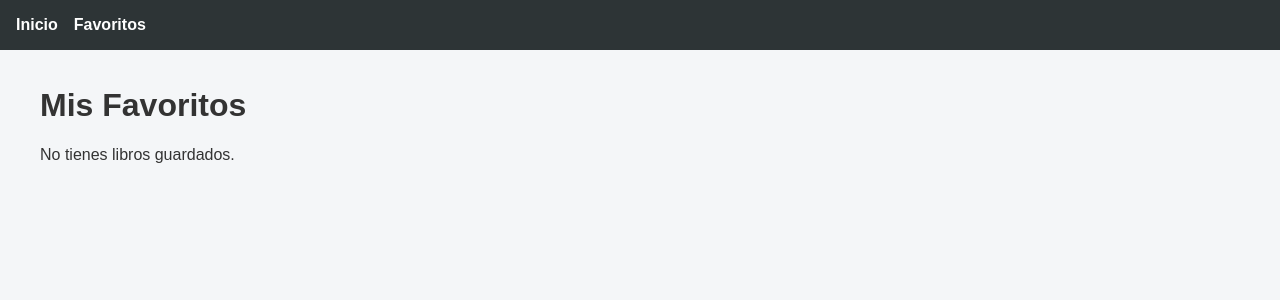
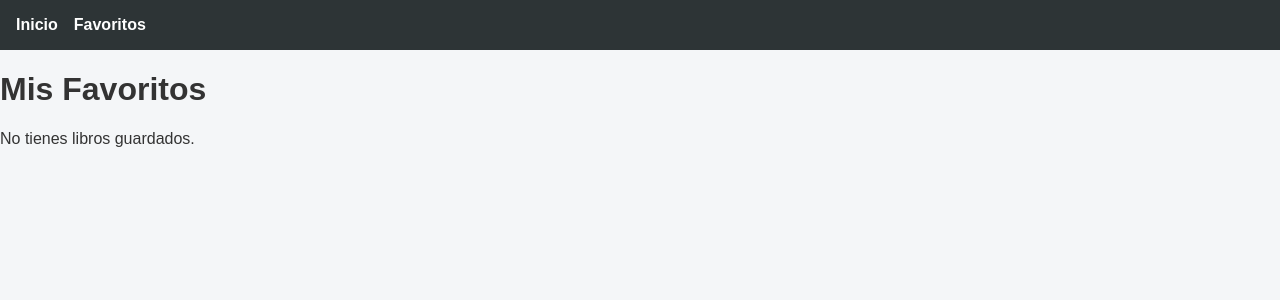
Before and after one commit to Patogol35/book-finder, a React (Vite) app: page /favorites in a window 1280 px wide. Shown: the top 300 px of the page. Built offline with nearby package versions, Linux system fonts and the light colour scheme.

Commit message:
Update FavoritesPage.jsx

```diff
--- a/src/pages/FavoritesPage.jsx
+++ b/src/pages/FavoritesPage.jsx
@@ -6,13 +6,13 @@ export default function FavoritesPage() {
   const { favorites } = useContext(FavoritesContext);
 
   return (
-    <div className="p-6 container">
-      <h1 className="text-2xl font-bold mb-4">Mis Favoritos</h1>
+    <div className="page-container">
+      <h1 className="page-title">Mis Favoritos</h1>
       {favorites.length === 0 ? (
         <p className="empty">No tienes libros guardados.</p>
       ) : (
         <div className="books-grid">
-          {favorites.map(book => (
+          {favorites.map((book) => (
             <BookCard key={book.id} book={book} />
           ))}
         </div>
```
